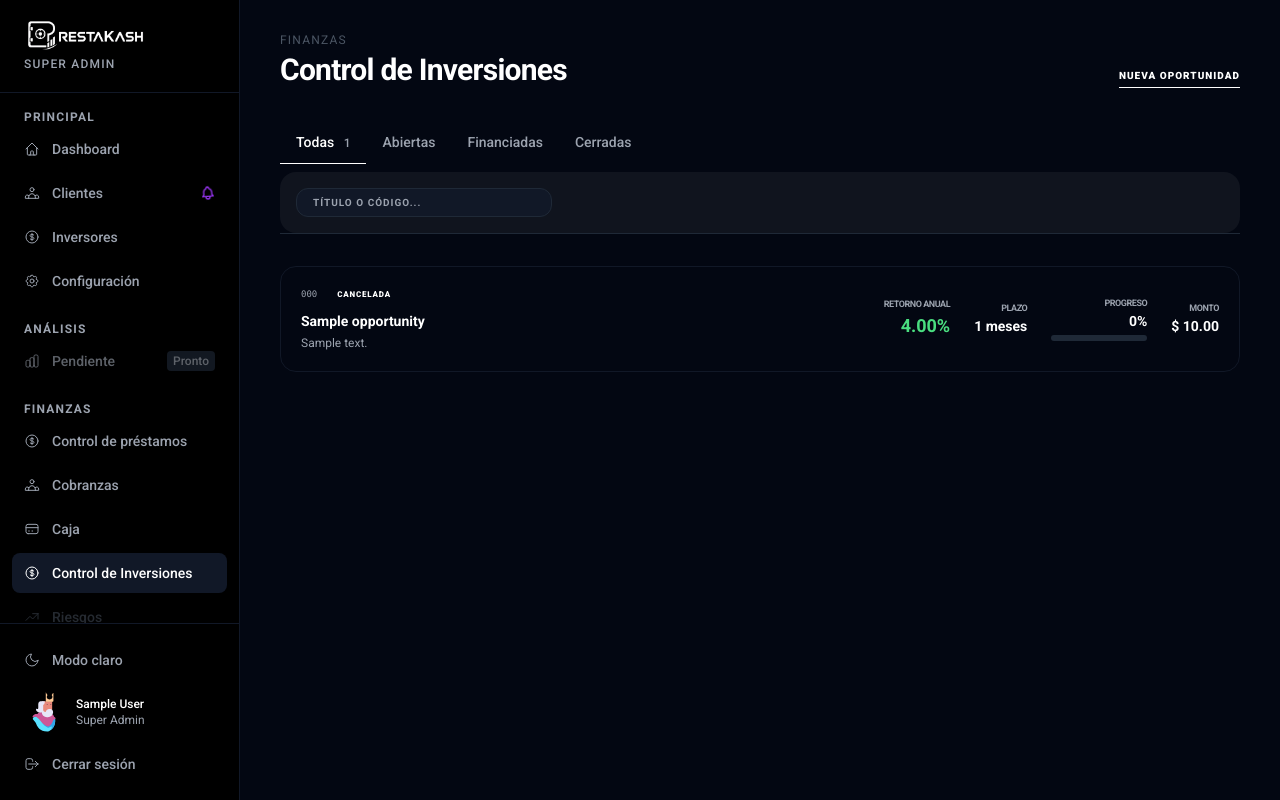
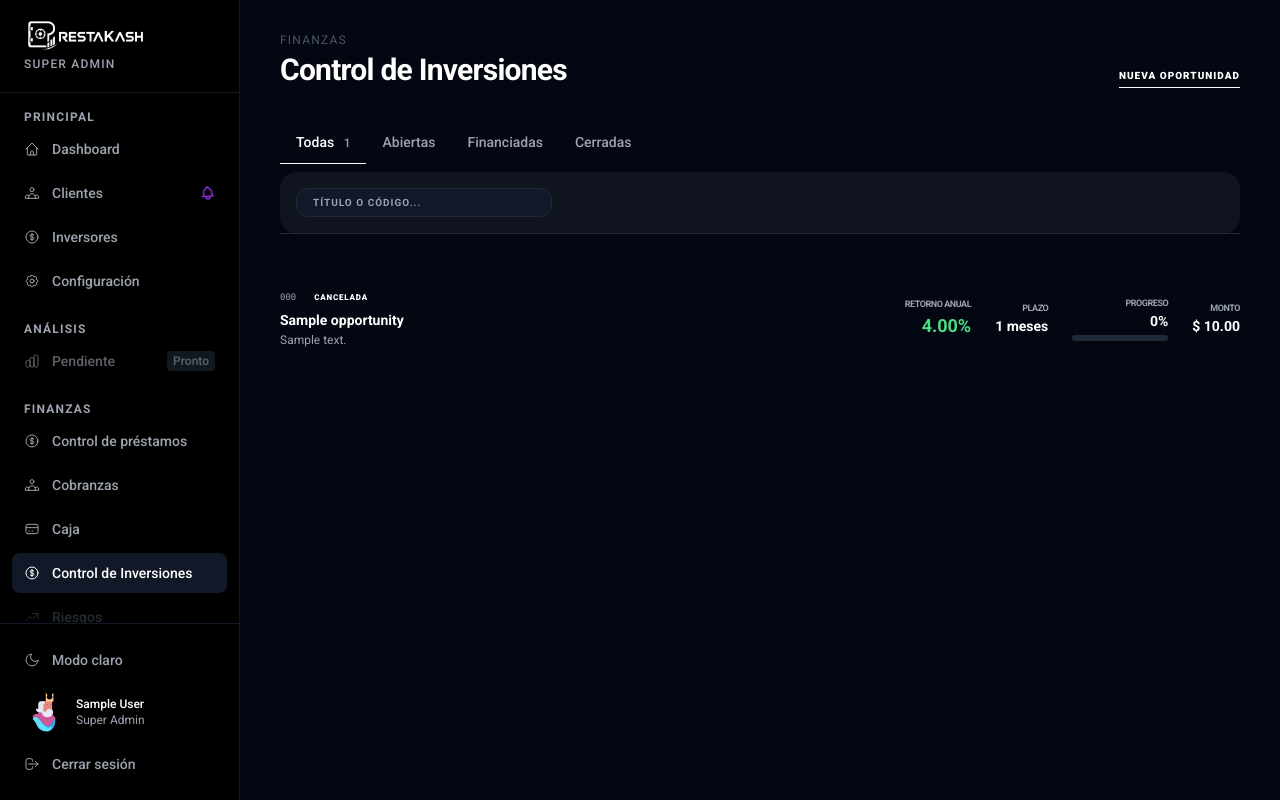
Before and after one commit to AlexQuintana147/PrestaKash, a Laravel app: page /gestion-interna/inversiones?filter=all in a window 1280 px wide. Run offline with Laravel 12, Linux system fonts and the light colour scheme; a user stored in the database is signed in; data comes from the database, SQL or seed files in the repository; tables that the repository leaves empty hold one stand-in row (values such as "Sample post"); parts of the project's set-up code (start-up, migrations or seed data) failed here and were passed over; some libraries are stand-ins or nearby versions.

Commit message:
crear inversion6

```diff
--- a/resources/views/superadmin/investments/index.blade.php
+++ b/resources/views/superadmin/investments/index.blade.php
@@ -58,14 +58,14 @@
     </div>
 
     @if($opportunities->count())
-        <div class="space-y-3">
+        <div class="divide-y divide-gray-100 dark:divide-gray-900">
             @foreach($opportunities as $opp)
-                <a href="{{ route('superadmin.investments.show', $opp) }}" class="block bg-white dark:bg-gray-950 border border-gray-100 dark:border-gray-900 rounded-2xl p-5 hover:border-gray-300 dark:hover:border-gray-700 transition-all group">
+                <a href="{{ route('superadmin.investments.show', $opp) }}" class="block py-6 hover:opacity-80 transition-opacity group">
                     <div class="flex flex-col md:flex-row md:items-center justify-between gap-4">
                         <div class="flex-1 min-w-0">
-                            <div class="flex items-center gap-3 mb-2">
+                            <div class="flex items-center gap-3 mb-1">
                                 <span class="text-[9px] font-mono text-gray-400">{{ $opp->code }}</span>
-                                <span class="px-2 py-0.5 rounded text-[8px] font-black uppercase tracking-widest
+                                <span class="px-1.5 py-0.5 rounded text-[8px] font-black uppercase tracking-widest
                                     {{ $opp->status === 'open' ? 'bg-green-100 text-green-600 dark:bg-green-500/10 dark:text-green-400' : '' }}
                                     {{ $opp->status === 'funded' ? 'bg-blue-100 text-blue-600 dark:bg-blue-500/10 dark:text-blue-400' : '' }}
                                     {{ $opp->status === 'closed' ? 'bg-gray-100 text-gray-600 dark:bg-gray-800 dark:text-gray-400' : '' }}
@@ -74,7 +74,7 @@
                                 </span>
                             </div>
                             <h3 class="text-sm font-bold text-gray-900 dark:text-white truncate group-hover:text-indigo-600 dark:group-hover:text-indigo-400 transition-colors">{{ $opp->title }}</h3>
-                            <p class="text-xs text-gray-500 dark:text-gray-400 mt-1 line-clamp-1">{{ $opp->description }}</p>
+                            <p class="text-xs text-gray-500 dark:text-gray-400 mt-0.5 line-clamp-1">{{ $opp->description }}</p>
                         </div>
 
                         <div class="flex items-center gap-6 text-right">
@@ -103,9 +103,11 @@
             @endforeach
         </div>
 
-        <div class="mt-8">
-            {{ $opportunities->withQueryString()->links() }}
-        </div>
+        @if($opportunities->hasPages())
+            <div class="mt-12 flex justify-center">
+                {{ $opportunities->withQueryString()->links() }}
+            </div>
+        @endif
     @else
         <div class="text-center py-20">
             <svg class="w-16 h-16 mx-auto text-gray-200 dark:text-gray-800 mb-4" fill="none" stroke="currentColor" viewBox="0 0 24 24"><path stroke-linecap="round" stroke-linejoin="round" stroke-width="1" d="M13 7h8m0 0v8m0-8l-8 8-4-4-6 6"/></svg>
```
